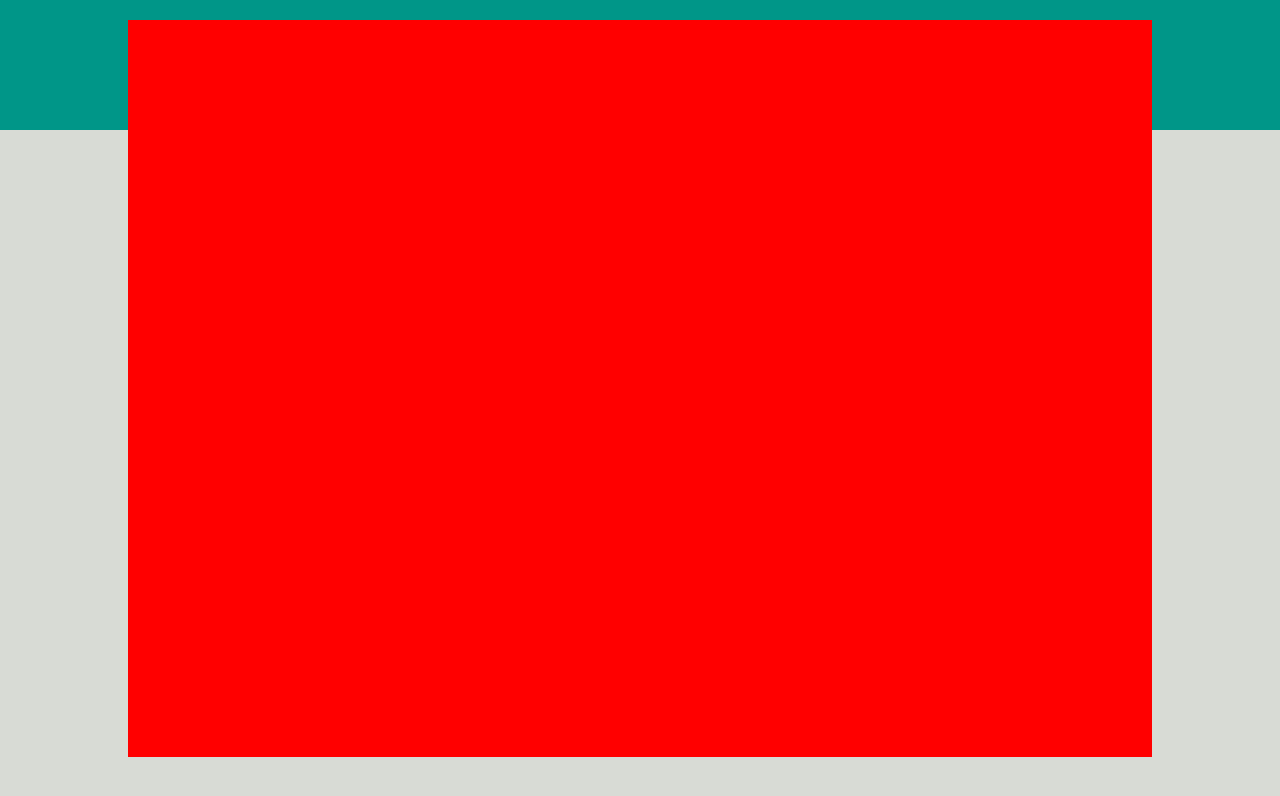
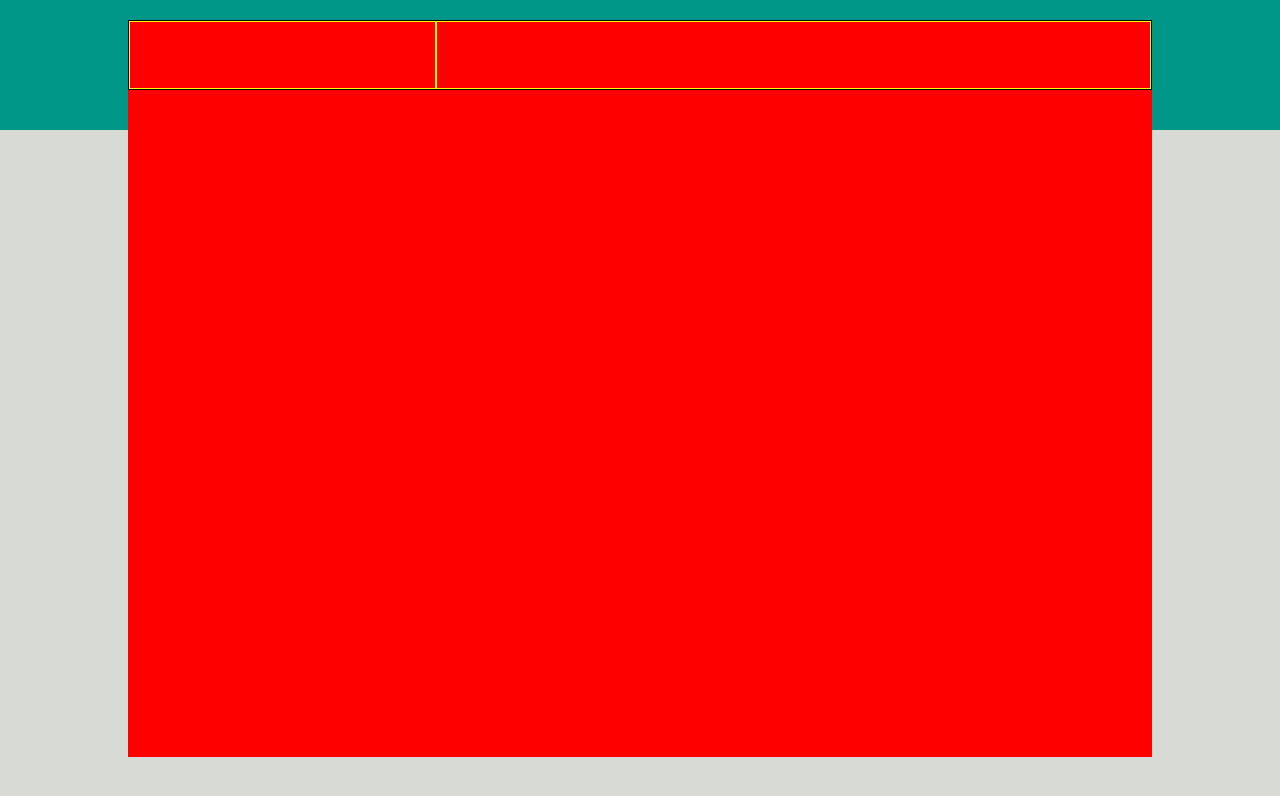
Before and after one commit to danilocampagnolo/js-html-css-boolzap, a plain HTML site: page index.html in a window 1280 px wide. Drawn offline with Linux system fonts and the light colour scheme.

Commit message:
header-wrapper

```diff
--- a/css/style.css
+++ b/css/style.css
@@ -24,3 +24,18 @@
   margin: auto;
   background: red;
 }
+
+/* ================HEADER================== */
+.header-wrapper {
+  display: flex;
+  height: 70px;
+  border: 1px solid black;
+}
+.header-wrapper-left {
+  flex-basis: 30%;
+  border: 1px solid yellow;
+}
+.header-wrapper-right {
+  flex-basis: 70%;
+  border: 1px solid yellow;
+}
--- a/index.html
+++ b/index.html
@@ -9,13 +9,26 @@
   <title>Boolzapp</title>
 </head>
 <body>
+  <!-- header-page -->
   <header class="header-page"></header>
+  <!-- /header-page -->
 
+  <!-- main-page -->
   <main class="main-page">
     <div class="wrapper">
+      <!-- header-wrapper -->
+      <header class="header-wrapper">
+        <div class="header-wrapper-left">
 
+        </div>
+        <div class="header-wrapper-right">
+
+        </div>
+      </header>
+      <!-- /header-wrapper -->
     </div>
   </main>
+  <!-- /main-page -->
 
 </body>
 </html>
```
